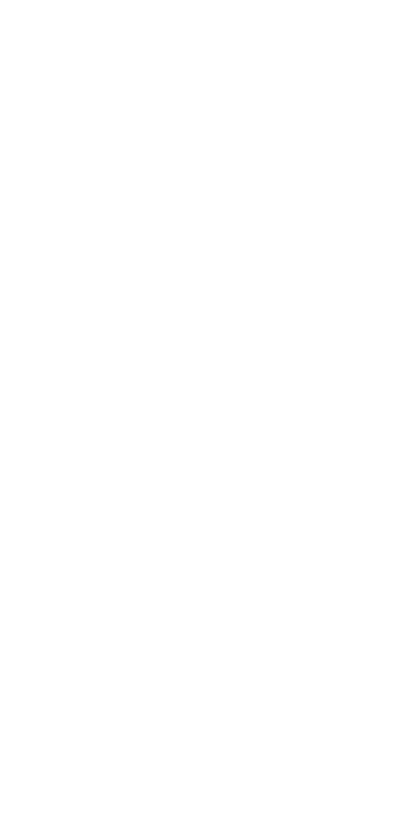
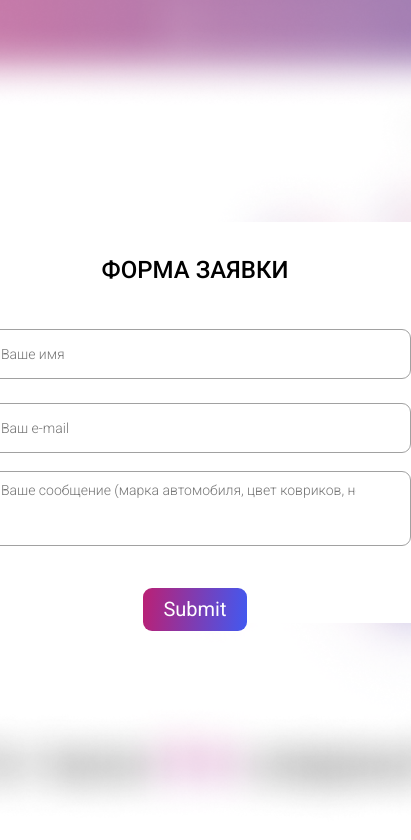
Before and after one commit to adhamjonjabborov07/Evagurs_1, a plain HTML site: page regestratsiya.html in a window 390 px wide. Shown: the whole page, 411 px wide, since content can reach past the window. Drawn offline with Linux system fonts and the light colour scheme; a web font is replaced by a local one.

Commit message:
first commit

```diff
--- a/regestratsiya.css
+++ b/regestratsiya.css
@@ -0,0 +1,165 @@
+@import url('https://fonts.googleapis.com/css2?family=Cinzel:wght@400..900&family=DM+Serif+Display:ital@0;1&family=Inder&family=Inter:ital,opsz,wght@0,14..32,100..900;1,14..32,100..900&family=Nunito+Sans:ital,opsz,wght@0,6..12,200..1000;1,6..12,200..1000&family=Open+Sans:ital,wght@0,300..800;1,300..800&family=Outfit:wght@100..900&family=Poppins:ital,wght@0,100;0,200;0,300;0,400;0,500;0,600;0,700;0,800;0,900;1,100;1,200;1,300;1,400;1,500;1,600;1,700;1,800;1,900&family=Public+Sans:ital,wght@0,100..900;1,100..900&family=Quantico:ital,wght@0,400;0,700;1,400;1,700&family=Righteous&family=Roboto:ital,wght@0,100;0,300;0,400;0,500;0,700;0,900;1,100;1,300;1,400;1,500;1,700;1,900&family=Urbanist:ital,wght@0,100..900;1,100..900&display=swap');
+
+* {
+    margin: 0;
+    padding: 0;
+    color: inherit;
+    box-sizing: border-box;
+    list-style: none;
+    text-decoration: none;
+    font-family: "Roboto", serif;
+}
+
+body {
+    background-image: url(./image/Rectangle\ 18.png);
+    background-position: center;
+    background-size: cover;
+    height: 100vh;
+    background-repeat: no-repeat;
+    display: flex;
+    justify-content: center;
+    align-items: center;
+}
+
+.Adham {
+    margin-top: 45px;
+    display: flex;
+    gap: 24px;
+}
+
+.input1 {
+    border: 1px solid rgba(161, 161, 161, 1);
+    width: 362px;
+    height: 50px;
+    border-radius: 9px;
+    padding: 13px 0px 13px 21px;
+    font-size: 14px;
+    font-weight: 300;
+    line-height: 16.41px;
+    text-align: left;
+}
+
+.input2 {
+    margin-top: 17.32px;
+    border: 1px solid rgba(161, 161, 161, 1);
+    width: 749px;
+    height: 81px;
+    padding: 10px 0px 47px 21px;
+    border-radius: 9px;
+    font-size: 14px;
+    font-weight: 300;
+    line-height: 16.41px;
+    text-align: left;
+}
+
+.form_h1 {
+    margin-top: 42px;
+    font-size: 24px;
+    font-weight: 500;
+    line-height: 28.13px;
+    text-align: center;
+    color: rgba(0, 0, 0, 1);
+}
+
+form {
+    width: 1180px;
+    height: 392px;
+    background-color: white;
+    display: flex;
+    flex-direction: column;
+    justify-content: center;
+    align-items: center;
+}
+
+.submit {
+    margin-top: 42px;
+    font-size: 20px;
+    font-weight: 400;
+    line-height: 23.44px;
+    text-align: center;
+    color: white;
+    background: linear-gradient(96.12deg, #D4145A -21.03%, #3D5BF5 103.56%);
+    padding: 10px 20px;
+    border: none;
+    border-radius: 9px;
+}
+
+@media(max-width:768px) {
+    form {
+        width: 635px;
+        height: 401px;
+    }
+
+    .form_h1 {
+        margin-top: 43px;
+        font-size: 24px;
+        font-weight: 500;
+        line-height: 28.13px;
+        text-align: center;
+    }
+
+    .Adham {
+        display: flex;
+        flex-direction: column;
+    }
+
+    .input1 {
+        width: 432px;
+    }
+
+    .input2 {
+        width: 432px;
+        font-size: 14px;
+        font-weight: 300;
+        line-height: 16.41px;
+        text-align: left;
+        padding-right: 54px;
+        text-align: start;
+    }
+}
+
+@media(max-width:320px) {
+    form {
+        width: 267px;
+        height: 298px;
+    }
+
+    .form_h1 {
+        font-size: 15px;
+        font-weight: 500;
+        line-height: 17.58px;
+        text-align: center;
+    }
+
+    .input1 {
+        width: 212px;
+        height: 20px;
+        text-align: center;
+        font-size: 10px;
+        font-weight: 300;
+        line-height: 11.72px;
+        text-align: center;
+        padding-left: 0;
+    }
+
+    .input2 {
+        width: 212px;
+        height: 95px;
+        font-size: 10px;
+        font-weight: 300;
+        line-height: 11.72px;
+        text-align: center;
+    }
+
+    .submit {
+        margin: 19px;
+        width: 58px;
+        height: 18px;
+        font-size: 9px;
+        font-weight: 400;
+        line-height: 10.55px;
+        text-align: center;
+        padding: 5px 8px;
+        border-radius: 4px;
+    }
+}
--- a/regestratsiya.html
+++ b/regestratsiya.html
@@ -8,5 +8,16 @@
 </head>
 <body>
 
+<form >
+    <h1 class="form_h1">ФОРМА ЗАЯВКИ</h1>
+   <div class="Adham">
+    <input class="input1" required placeholder="Ваше имя" type="text">
+    <input class="input1" required placeholder="Ваш e-mail" type="email">
+   </div>
+    <input class="input2" required placeholder="Ваше сообщение (марка автомобиля, цвет ковриков, номер телефона)" type="text">
+   <input class="submit" placeholder="отправить" type="submit">
+</form>
+
+
 </body>
 </html>
```
Also changed, not shown: image/Rectangle 18.png (added).
